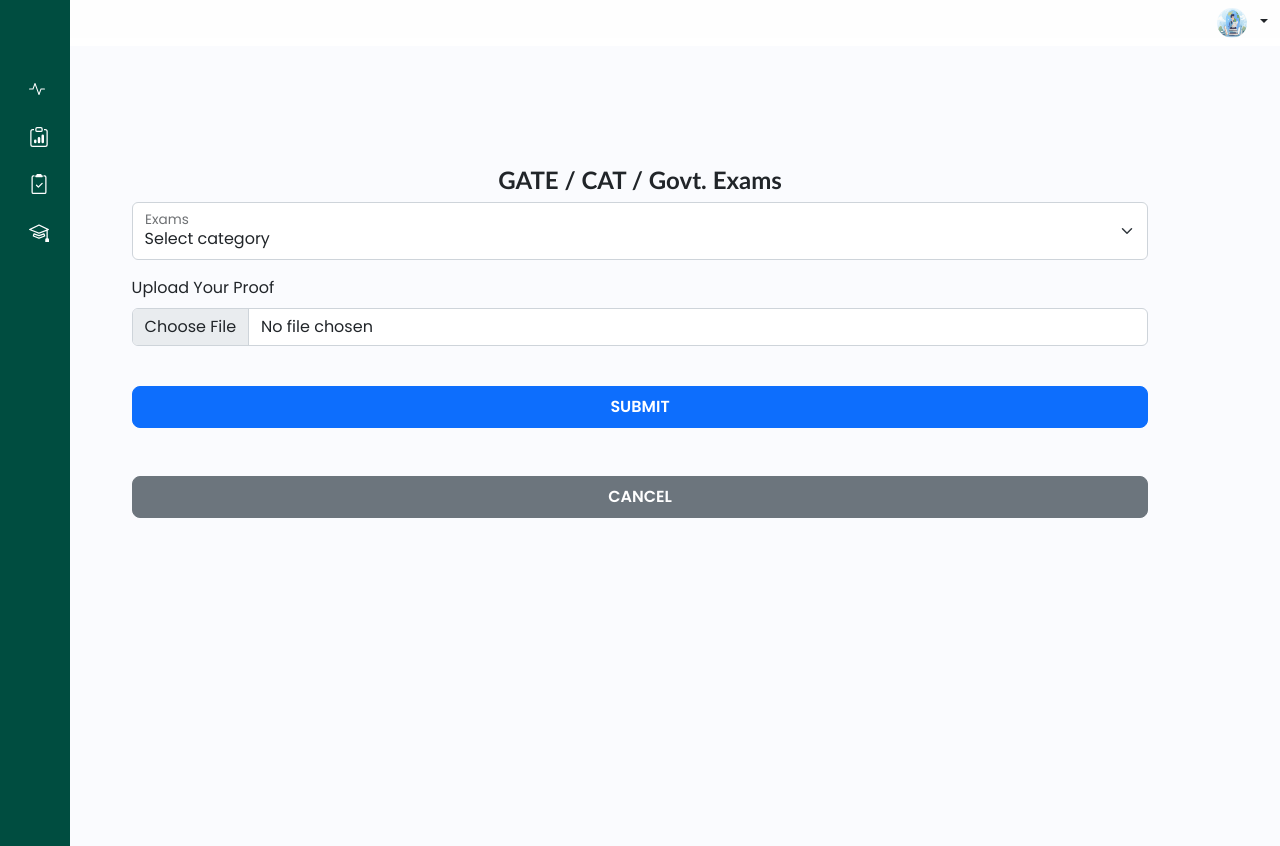
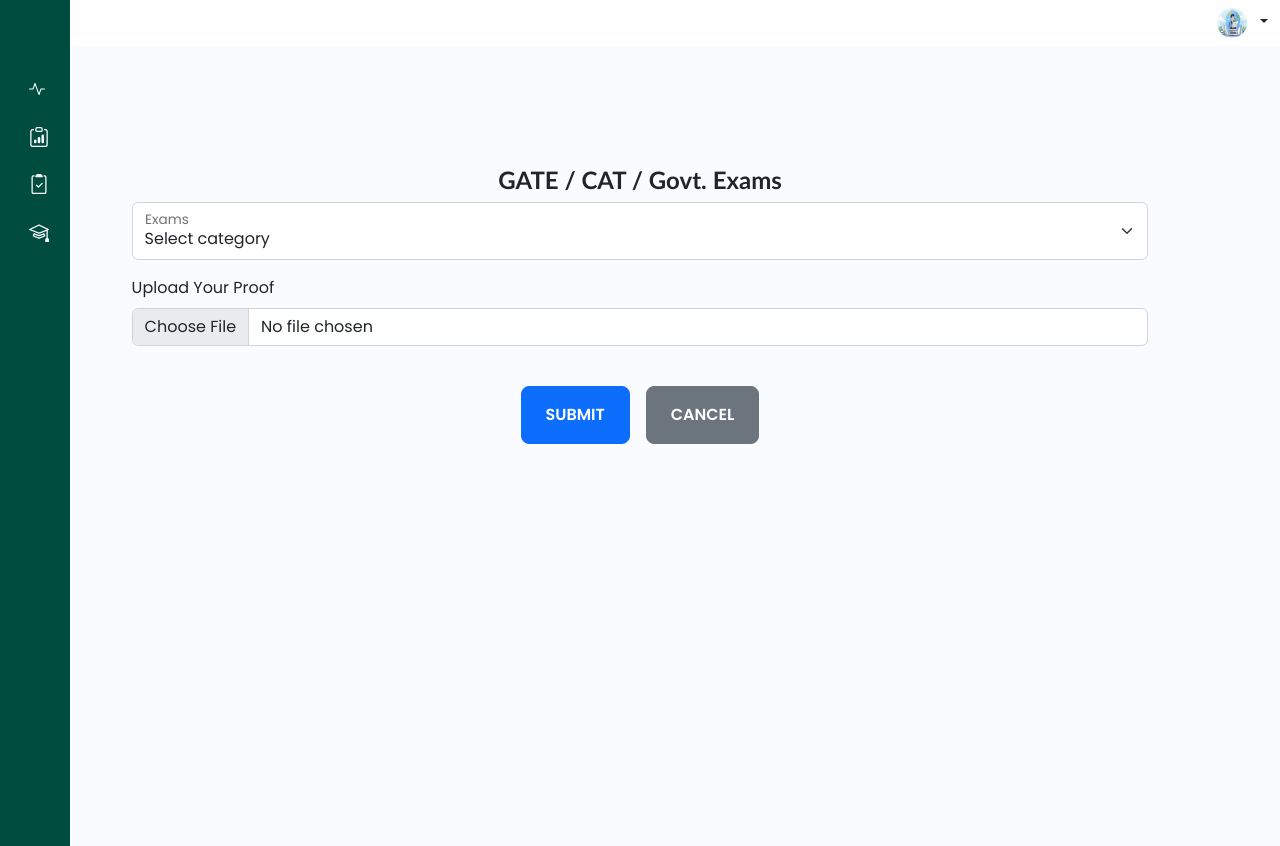
Before and after one commit to sanjai4334/SAP-Point-Calculator-Student-Portal, a website: page activity_forms/examform.html in a window 1280 px wide. Drawn offline with Linux system fonts and the light colour scheme; some icons are missing.

Commit message:
style : reduced the size of action buttons

```diff
--- a/activity_forms/examform.html
+++ b/activity_forms/examform.html
@@ -41,12 +41,12 @@
 
                                 <label for="formFileLg" class="form-label">Upload Your Proof</label>
                                 <input class="form-control form-control mb-3" id="formFileLg" type="file">
-                                <div class="d-grid">
-                                    <button class="btn btn-lg btn-primary fw-bold mb-4 mt-4 px-4 py-2 fs-6" type="submit" onclick="handleActivityFormSubmit(event)">
+                                <div class="d-flex justify-content-center gap-3">
+                                    <button class="btn btn-lg btn-primary fw-bold mb-4 mt-4 px-4 py-3 fs-6" type="submit">
                                         SUBMIT
                                     </button>
 
-                                    <button type="button" class="btn btn-lg btn-secondary fw-bold mb-4 mt-4 px-4 py-2 fs-6"
+                                    <button type="button" class="btn btn-lg btn-secondary fw-bold mb-4 mt-4 px-4 py-3 fs-6"
                                     onclick="window.history.back();">CANCEL
                                     </button>
 
```
Also changed, not shown: activity_forms/courseform.html (+4 -5 lines), activity_forms/entrepreneur.html (+3 -3 lines), activity_forms/leadform.html (+2 -3 lines), activity_forms/memberform.html (+3 -3 lines), activity_forms/paperin.html (+13 -24 lines), activity_forms/paperout.html (+9 -5 lines), activity_forms/patentform.html (+4 -5 lines), activity_forms/placementform.html (+3 -3 lines), activity_forms/projectin.html (+4 -6 lines), activity_forms/projectout.html (+3 -3 lines), activity_forms/serviceform.html (+3 -3 lines), activity_forms/sportsin.html (+3 -3 lines), activity_forms/sportsout.html (+3 -3 lines), activity_forms/technoin.html (+3 -3 lines), 1 more files.
